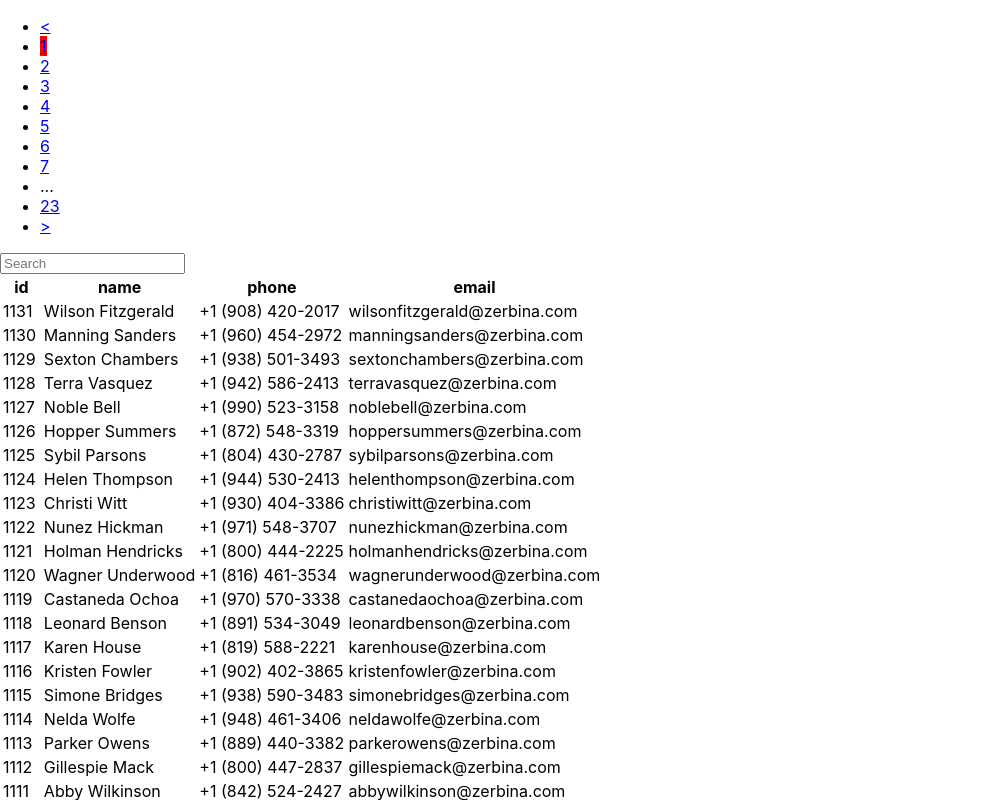
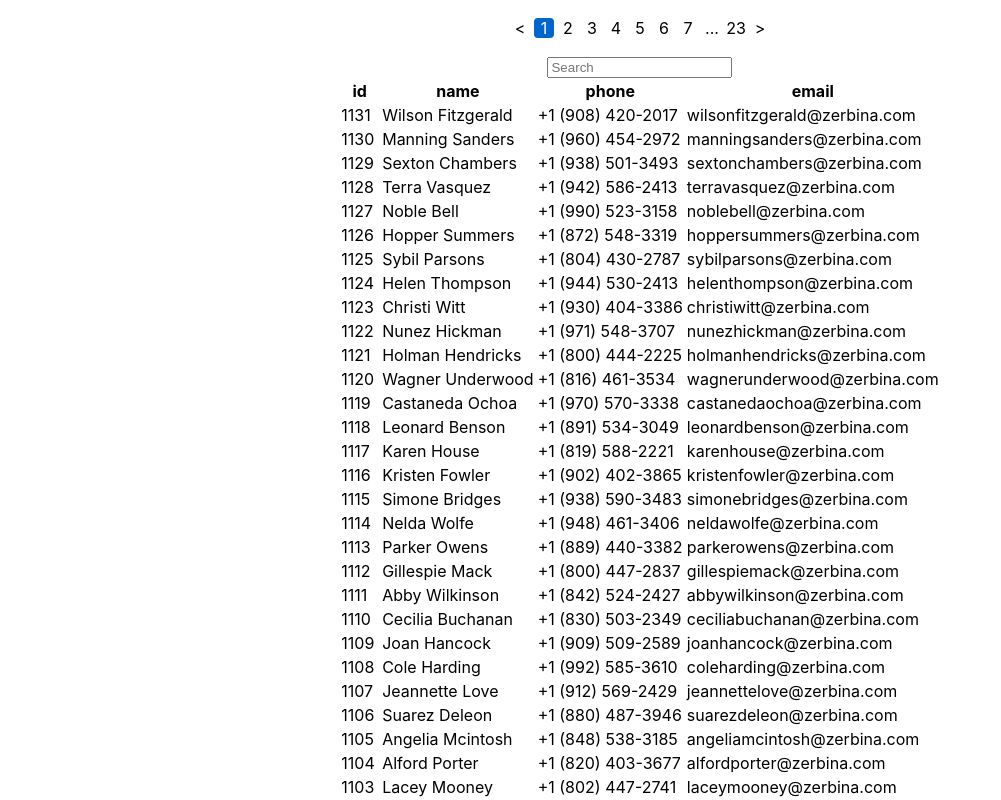
Before and after one commit to VofSwords/poor_data_table-test_task-, a React (Create React App) app: page / in a window 1280 px wide. Shown: the top 800 px of the page, without its empty margins (0-1001 px from the left). Built offline with nearby package versions, Linux system fonts and the light colour scheme.

Commit message:
CSS added small bug fix

```diff
--- a/package.json
+++ b/package.json
@@ -1,6 +1,7 @@
 {
   "name": "table",
-  "version": "0.1.0",
+  "homepage": "/",
+  "version": "1.0.0",
   "private": true,
   "dependencies": {
     "@testing-library/jest-dom": "^5.11.4",
--- a/src/components/page.js
+++ b/src/components/page.js
@@ -5,7 +5,7 @@ class Page extends React.Component {
       const fields = Object.keys(this.props.fields);
       const headers = fields.map((key, i) => (
         <th key={i}>
-          <span onClick={() => this.props.sort(key)}>
+          <span onClick={e => this.props.sort(key, e.target)} >
             {this.props.fields[key]}
           </span>
         </th>
--- a/src/components/search.js
+++ b/src/components/search.js
@@ -11,6 +11,7 @@ const hist = useHistory();
         hist.push("/");
         props.handleSearch(e.target.value);
       }}
+      className="nav-search-inline"
     />
   );
 };
--- a/src/components/table.js
+++ b/src/components/table.js
@@ -16,9 +16,9 @@ add search to links
 class Table extends React.Component {
     constructor(props) {
       super(props);
-      const startPage = window.location.pathname.replace(new RegExp(`${process.env.REACT_APP_TABLE_BASE}\/?`, "i"), "");
+      const startPage = window.location.pathname.replace(new RegExp(`${process.env.REACT_APP_TABLE_BASE}/?`, "i"), "");
       this.state = {
-        currentPage: isNaN(startPage) ? 1 : startPage,
+        currentPage: (!startPage || isNaN(startPage))  ? 1 : startPage,
         search: "",
         sort: {
           enabled: false,
@@ -27,7 +27,6 @@ class Table extends React.Component {
         },
         fields: props.fields || Object.keys(props.data[0] || {}).reduce((acc, key) => (acc[key] = key, acc), {})
       };
-      console.log(this.state.currentPage, process.env.REACT_APP_TABLE_BASE)
     };
 
     createPage(num, data) {
@@ -35,7 +34,7 @@ class Table extends React.Component {
         <Page
             fields={this.state.fields}
             data={data.slice(num * 50, 50 * (num + 1))}
-            sort={(field) => this.handleSort(field)}
+            sort={(...args) => this.handleSort(...args)}
         />
       )
     };
@@ -55,8 +54,8 @@ class Table extends React.Component {
 
       if (pageCount > 9) {
         const lastLink = this.createLink(pageCount);
-        const placeHolder1 = <li key={-2}>...</li>;
-        const placeHolder2 = <li key={-3}>...</li>;
+        const placeHolder1 = <li key={-2}><span>...</span></li>;
+        const placeHolder2 = <li key={-3}><span>...</span></li>;
         if (currentPage < 6) {
           length = 6;
           startIndex = 2;
@@ -129,19 +128,26 @@ class Table extends React.Component {
       });
     };
 
-    handleSort(field) {
+    handleSort(field, target) {
       let {enabled, ascending, field: oldField} = this.state.sort;
+      let className;
       if (field === oldField) {
         if (ascending) {
+          className = "sort-descending";
           ascending = false;
         } else {
           field = "";
           enabled = false;
+          className = "";
         };
       } else {
         ascending = true;
         enabled = true;
+        className = "sort-ascending";
       };
+
+      target.classList.remove("sort-ascending", "sort-descending");
+      target.className = className;
 
       this.setState({
         sort: {
@@ -169,6 +175,7 @@ class Table extends React.Component {
       )) : <Route path="*"> No matches for {this.state.search} </Route>;
       return (
         <div id="table">
+        <div>
           <Router basename={process.env.REACT_APP_TABLE_BASE}>
             <div id="nav">
               <nav>
@@ -176,6 +183,7 @@ class Table extends React.Component {
                   {pageLinks}
                 </ul>
               </nav>
+            </div>
             <Search handleSearch={(search) => this.handleSearch(search)} />
             <Switch>
               {pages}
@@ -186,8 +194,8 @@ class Table extends React.Component {
                 Nothing to display
               </Route>
             </Switch>
+          </Router>
         </div>
-          </Router>
         </div>
       );
 
--- a/src/index.css
+++ b/src/index.css
@@ -11,7 +11,51 @@ code {
   font-family: source-code-pro, Menlo, Monaco, Consolas, 'Courier New',
     monospace;
 }
-
+#table > div {
+  display: table;
+  margin: auto;
+  text-align: center;
+}
+#nav li {
+  display: inline-block;
+}
+#nav ul {
+  padding: 0px;
+}
+#nav a, #nav span {
+  width: 20px;
+  display: block;
+  min-width: 20px;
+  height: 20px;
+  min-height: 20px;
+  margin: 2px;
+  text-decoration: none;
+  text-align: center;
+}
+#nav a {
+  background-color: white;
+  color: black;
+  border-radius: 4px;
+}
+#nav a:hover {
+  color: white;
+  background-color: #a6c9ed;
+}
 .current {
-  background-color: red;
+  background-color: #0066cc !important;
+  color: white !important;
 }
+#table table {
+  text-align: left;
+}
+#table table thead {
+  text-align: center;
+}
+.sort-ascending::after {
+  content: " ▲";
+  font-size: 10px;
+}
+.sort-descending::after {
+  content: " ▼";
+  font-size: 10px;
+}
```
Lines whose indentation alone changed are shown as unchanged.
